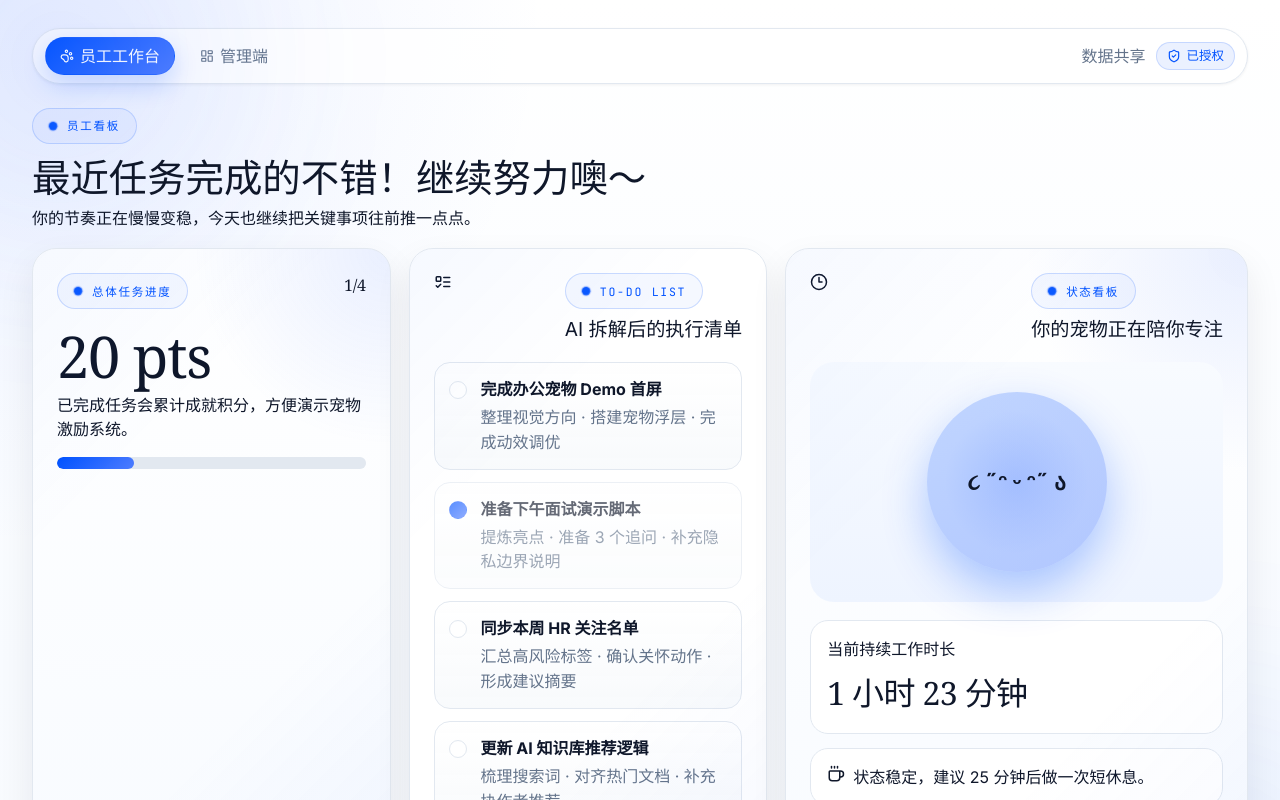
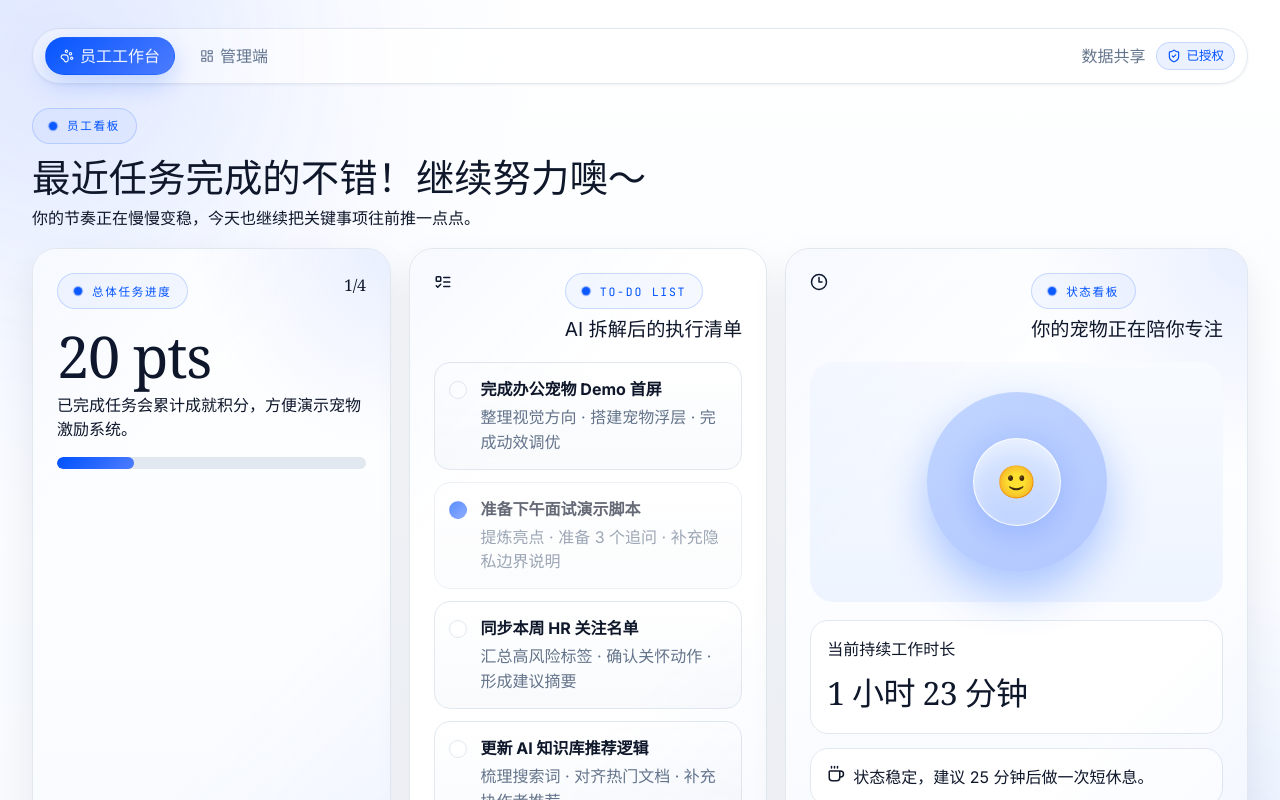
Before and after one commit to Grace-HaiyuYAN/pet-QQ, a React (Vite) app: page / in a window 1280 px wide. Shown: the top 800 px of the page. Built offline with nearby package versions, Linux system fonts and the light colour scheme; a web font is replaced by a local one.

Commit message:
refactor: revert pet UI to blue orb state

```diff
--- a/src/components/Employee/EmployeeWorkspace.tsx
+++ b/src/components/Employee/EmployeeWorkspace.tsx
@@ -1,6 +1,7 @@
 import { BookOpenText, Clock3, Coffee, ListTodo, UsersRound } from "lucide-react";
 import { Card } from "../shared/Card";
 import { Button } from "../shared/Button";
+import { PetAvatar } from "../Pet/PetAvatar";
 import type { TaskItem } from "../../data/mockData";
 
 interface AssistantState {
@@ -204,7 +205,7 @@ export function EmployeeWorkspace({
           </div>
           <div className="status-pet-stage">
             <div className="status-pet-orb">
-              <div className="status-pet-face">૮ ˶ᵔ ᵕ ᵔ˶ ა</div>
+              <PetAvatar mood="greeting" status="efficient" />
             </div>
           </div>
           <div className="status-metric-card">
--- a/src/components/Pet/Pet.tsx
+++ b/src/components/Pet/Pet.tsx
@@ -1,6 +1,5 @@
 import { useMemo, useRef } from "react";
 import { motion } from "framer-motion";
-import { Heart, MessageCircleMore } from "lucide-react";
 import { PetAvatar } from "./PetAvatar";
 import { PetBubble } from "./PetBubble";
 import type { PetMood } from "../../data/mockData";
@@ -58,10 +57,6 @@ export function Pet({
           <span>{label}</span>
         </div>
         <PetAvatar mood={mood} status="efficient" />
-        <div className="pet-launcher-icons">
-          <MessageCircleMore size={16} />
-          <Heart size={16} />
-        </div>
       </motion.button>
     </div>
   );
--- a/src/components/Pet/PetAvatar.tsx
+++ b/src/components/Pet/PetAvatar.tsx
@@ -1,11 +1,10 @@
 import { motion } from "framer-motion";
-import { Sparkles } from "lucide-react";
 import type { EmployeeStatus, PetMood } from "../../data/mockData";
 
-const moodFace: Record<PetMood, string> = {
-  happy: "૮ • ﻌ - ა",
-  thinking: "૮ ˶- ﻌ -˶ა",
-  greeting: "૮ ˶ᵔ ᵕ ᵔ˶ ა",
+const moodEmoji: Record<PetMood, string> = {
+  happy: "😊",
+  thinking: "🤔",
+  greeting: "🙂",
 };
 
 const statusTone: Record<EmployeeStatus, string> = {
@@ -31,25 +30,14 @@ export function PetAvatar({
   return (
     <motion.div
       className={`pet-avatar ${statusTone[status]} ${small ? "pet-avatar-small" : ""}`}
-      animate={{ y: [0, -8, 0] }}
+      animate={{ y: [0, -6, 0] }}
       transition={{ duration: 2.8, repeat: Number.POSITIVE_INFINITY, ease: "easeInOut" }}
+      aria-hidden="true"
     >
-      <div className="pet-ears">
-        <span />
-        <span />
+      <div className="pet-orb-core">
+        <span className="pet-orb-emoji">{emoji ?? moodEmoji[mood]}</span>
       </div>
-      <div className="pet-face">
-        <span className="pet-face-text">{emoji ?? moodFace[mood]}</span>
-      </div>
-      <div className="pet-blush">
-        <span />
-        <span />
-      </div>
-      {!small && (
-        <div className="pet-crown">
-          <Sparkles size={14} />
-        </div>
-      )}
+      <div className="pet-orb-glow" />
     </motion.div>
   );
 }
--- a/src/styles.css
+++ b/src/styles.css
@@ -638,9 +638,11 @@ button:focus-visible,
   box-shadow: var(--shadow-accent-lg);
 }
 
-.status-pet-face {
-  font-size: 1.4rem;
-  font-weight: 700;
+.status-pet-orb .pet-avatar {
+  transform: scale(1.06);
+  margin: 0;
+  justify-self: center;
+  align-self: center;
 }
 
 .status-metric-card,
@@ -1280,19 +1282,18 @@ button:focus-visible,
 
 .pet-launcher {
   display: grid;
-  grid-template-columns: 1fr auto auto;
-  gap: 14px;
+  grid-template-columns: 1fr auto;
+  gap: 10px;
   align-items: center;
   min-width: 344px;
   padding: 14px;
   border: 1px solid rgba(0, 82, 255, 0.14);
   border-radius: 24px;
-  background:
-    radial-gradient(circle at top right, rgba(77, 124, 255, 0.12), transparent 24%),
-    rgba(255, 255, 255, 0.96);
-  box-shadow: var(--shadow-xl);
+  background: rgba(255, 255, 255, 0.98);
+  box-shadow: 0 6px 18px rgba(15, 23, 42, 0.05);
   cursor: pointer;
   flex-shrink: 0;
+  overflow: hidden;
 }
 
 .pet-launcher-text {
@@ -1305,94 +1306,73 @@ button:focus-visible,
   letter-spacing: -0.02em;
 }
 
-.pet-launcher-icons {
-  display: grid;
-  gap: 8px;
-  color: var(--accent);
-}
-
 .pet-avatar {
   position: relative;
-  width: 106px;
-  height: 106px;
-  border-radius: 30px;
+  width: 88px;
+  height: 88px;
   display: grid;
   place-items: center;
+  background: transparent;
+  justify-self: center;
+  align-self: center;
+  margin: 0;
+}
+
+.pet-avatar-small {
+  width: 60px;
+  height: 60px;
+}
+
+.status-efficient {
+  --pet-orb-bg: linear-gradient(180deg, #dce8ff, #bfd3ff);
+  --pet-orb-glow: rgba(77, 124, 255, 0.22);
+}
+
+.status-tired {
+  --pet-orb-bg: linear-gradient(180deg, #e6eeff, #cad8ff);
+  --pet-orb-glow: rgba(148, 163, 184, 0.22);
+}
+
+.status-overload {
+  --pet-orb-bg: linear-gradient(180deg, #d9e6ff, #b9cdff);
+  --pet-orb-glow: rgba(59, 130, 246, 0.24);
+}
+
+.status-normal {
+  --pet-orb-bg: linear-gradient(180deg, #e8f0ff, #d4e0ff);
+  --pet-orb-glow: rgba(96, 165, 250, 0.2);
+}
+
+.pet-orb-core {
+  position: relative;
+  z-index: 1;
+  display: grid;
+  place-items: center;
+  width: 100%;
+  height: 100%;
+  border-radius: 999px;
+  background: var(--pet-orb-bg);
   border: 1px solid rgba(255, 255, 255, 0.9);
-  box-shadow: inset 0 -10px 24px rgba(255, 255, 255, 0.35);
-}
-
-.pet-avatar-small {
-  width: 78px;
-  height: 78px;
-  border-radius: 22px;
-}
-
-.status-efficient {
-  background: linear-gradient(180deg, #eaf1ff, #d9e6ff);
-}
-
-.status-tired {
-  background: linear-gradient(180deg, #fdf4d7, #f5e5b1);
-}
-
-.status-overload {
-  background: linear-gradient(180deg, #ffe1df, #ffc4bf);
-}
-
-.status-normal {
-  background: linear-gradient(180deg, #f2f6fb, #e4ebf4);
-}
-
-.pet-ears {
+  box-shadow:
+    inset 0 8px 18px rgba(255, 255, 255, 0.42),
+    0 10px 22px rgba(77, 124, 255, 0.14);
+}
+
+.pet-orb-emoji {
+  font-size: 2rem;
+  line-height: 1;
+}
+
+.pet-avatar-small .pet-orb-emoji {
+  font-size: 1.45rem;
+}
+
+.pet-orb-glow {
   position: absolute;
-  top: -10px;
-  left: 16px;
-  right: 16px;
-  display: flex;
-  justify-content: space-between;
-}
-
-.pet-ears span {
-  width: 20px;
-  height: 24px;
-  border-radius: 12px 12px 4px 4px;
-  background: rgba(255, 255, 255, 0.92);
-}
-
-.pet-face-text {
-  font-size: 1.05rem;
-  font-weight: 700;
-  letter-spacing: 0.03em;
-}
-
-.pet-blush {
-  position: absolute;
-  bottom: 24px;
-  left: 18px;
-  right: 18px;
-  display: flex;
-  justify-content: space-between;
-}
-
-.pet-blush span {
-  width: 12px;
-  height: 8px;
-  border-radius: 999px;
-  background: rgba(255, 116, 116, 0.22);
-}
-
-.pet-crown {
-  position: absolute;
-  top: 10px;
-  right: 10px;
-  width: 24px;
-  height: 24px;
-  border-radius: 999px;
-  display: grid;
-  place-items: center;
-  background: linear-gradient(135deg, var(--accent), var(--accent-secondary));
-  color: white;
+  inset: 8px;
+  border-radius: 999px;
+  background: radial-gradient(circle, var(--pet-orb-glow), transparent 70%);
+  filter: blur(10px);
 }
 
 .hero-visual {
```
